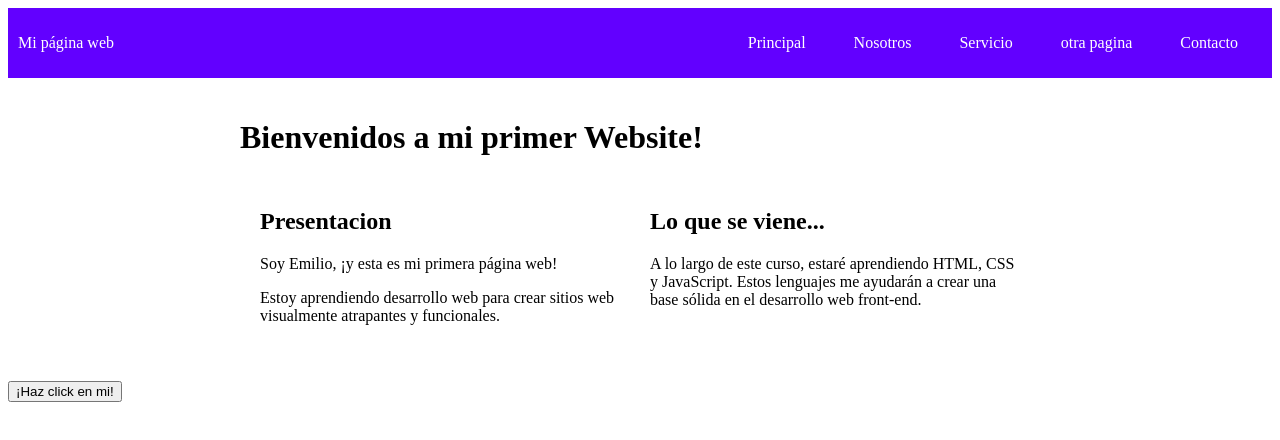
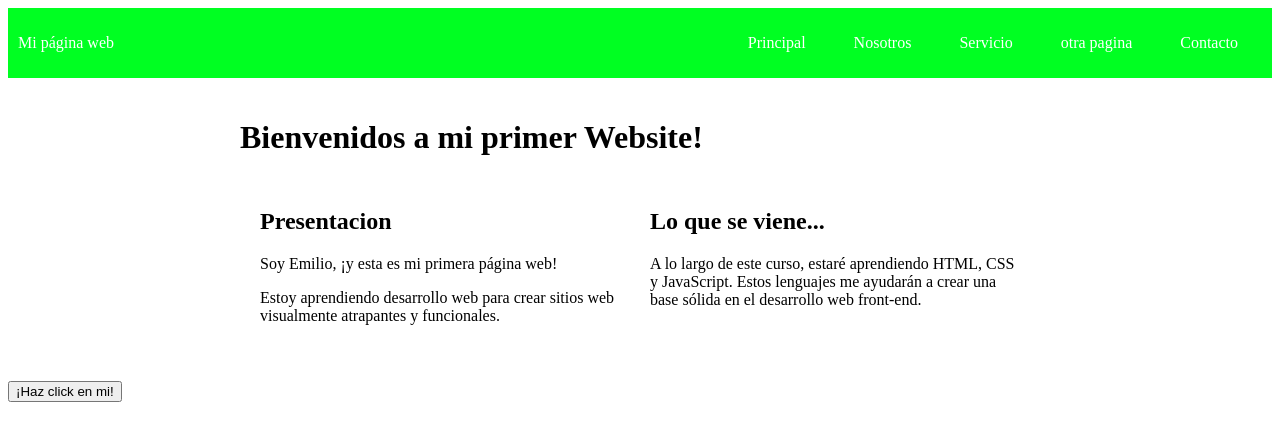
Before and after one commit to EmilioSagarzazu/terceraClase, a plain HTML site: page index.html in a window 1280 px wide. Drawn offline with Linux system fonts and the light colour scheme.

Commit message:
4to cambio color fondo

```diff
--- a/styles.css
+++ b/styles.css
@@ -6,7 +6,7 @@
     display: flex;
     padding: 10px;
     height: 50px;
-    background-color: #6200ff;
+    background-color: #00ff22;
   }
    .navbar {
     display: flex;
```
